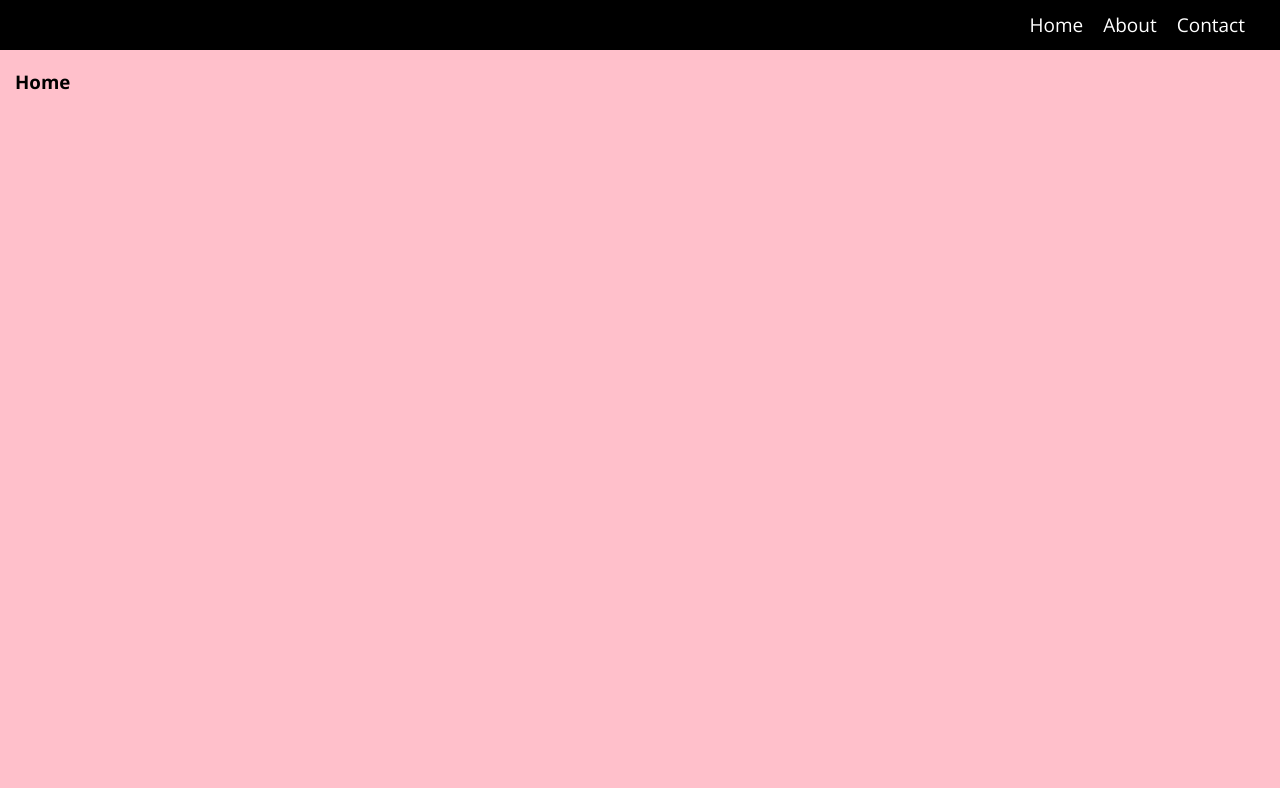
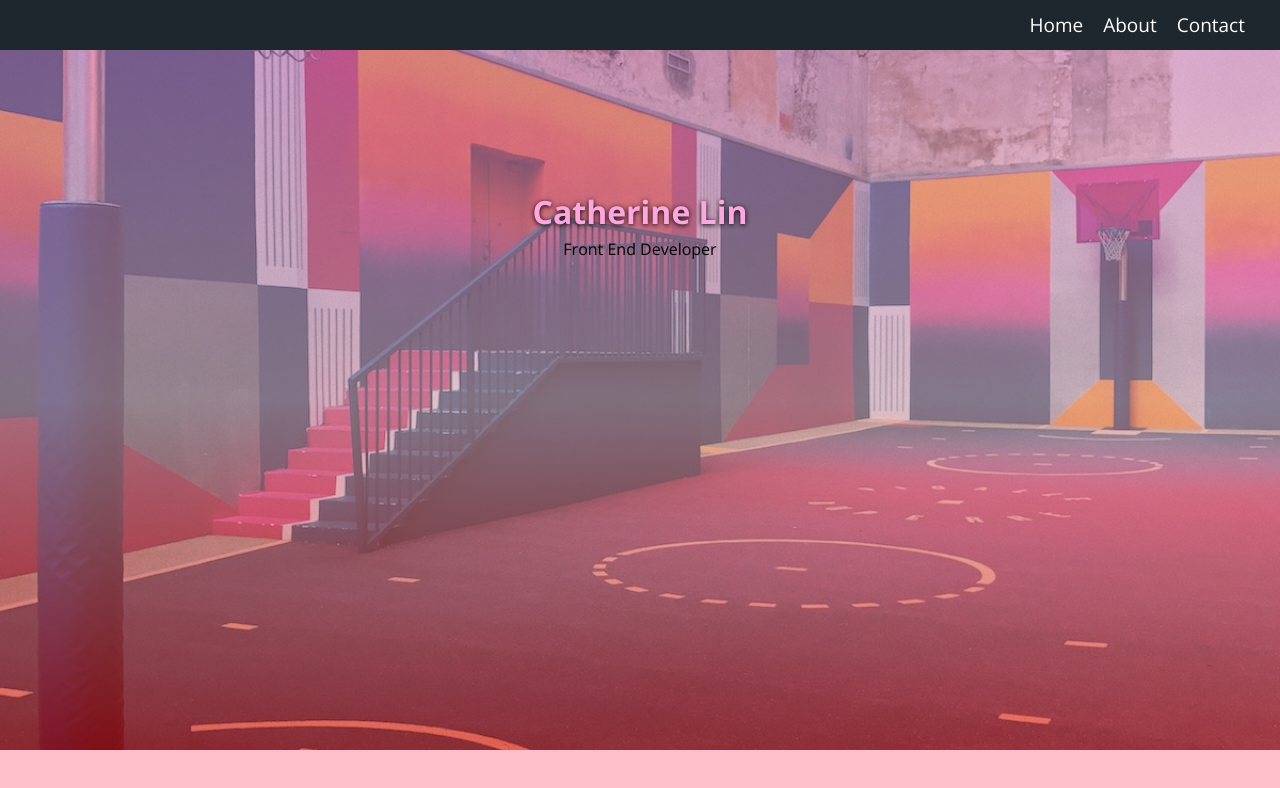
Before and after one commit to c-clin/react-fun-portfolio, a React (Create React App) app: page /Home in a window 1280 px wide. Shown: the top 788 px of the page. Built offline with nearby package versions, Linux system fonts and the light colour scheme.

Commit message:
Added image to home page

```diff
--- a/src/assets/css/main.min.css
+++ b/src/assets/css/main.min.css
@@ -1 +1 @@
-header{position:relative;display:block;width:100%;background:#000;height:50px;color:#fff}header nav{margin:0;padding:0;position:absolute;top:50%;right:15px;-webkit-transform:translateY(-50%);-moz-transform:translateY(-50%);transform:translateY(-50%)}header nav ul li{list-style-type:none;display:inline-block;margin-right:20px}header nav a{font-size:19px;line-height:normal;color:#fff;text-decoration:none}header nav:hover{text-decoration:none;color:#1e90ff;-webkit-transition:.4s ease-in-out;-moz-transition:.4s ease-in-out;transition:.4s ease-in-out}.home{margin:15px}.about{margin:15px}.contact{margin:15px}body{margin:0;background:pink;font-family:'Open Sans',sans-serif}
+header{position:relative;display:block;width:100%;background:#1e272e;height:50px;color:#fff}header nav{margin:0;padding:0;position:absolute;top:50%;right:15px;-webkit-transform:translateY(-50%);-moz-transform:translateY(-50%);transform:translateY(-50%)}header nav ul li{list-style-type:none;display:inline-block;margin-right:20px}header nav a{font-size:19px;line-height:normal;color:#fff;text-decoration:none}header nav:hover{text-decoration:none;color:#1e90ff;-webkit-transition:.4s ease-in-out;-moz-transition:.4s ease-in-out;transition:.4s ease-in-out}.home{top:0;width:100%;height:700px;padding:0;background:linear-gradient(rgba(226,138,221,.45),rgba(255,203,221,.45),rgba(255,0,0,.45)),url(../img/playground.jpg) no-repeat center;background-size:cover}.home .home-text{text-align:center;margin-top:0}.home .home-text .home-name{margin:0;padding-top:140px;color:#fda7df;text-shadow:0 1px 5px #000}.home .home-text .home-title{margin-top:5px}.about{margin:15px}.contact{margin:15px}body{margin:0;background:pink;font-family:'Open Sans',sans-serif}
--- a/src/assets/scss/_config.scss
+++ b/src/assets/scss/_config.scss
@@ -2,6 +2,7 @@
 
 $black: #000000;
 $white: #FFFFFF;
+$lead: #1e272e;
 
 /* mixins */
 
--- a/src/assets/scss/_header.scss
+++ b/src/assets/scss/_header.scss
@@ -2,7 +2,7 @@ header {
 	position: relative;
 	display: block;
 	width: 100%;
-	background: $black;
+	background: $lead;
 	height: 50px;
 	color: $white;
 
--- a/src/assets/scss/_home.scss
+++ b/src/assets/scss/_home.scss
@@ -1,3 +1,29 @@
 .home {
-	margin: 15px;
+	top: 0;
+	width: 100%;
+	height: 700px;
+	padding: 0;
+	background: linear-gradient(
+      rgba(226, 138, 221, 0.45),
+      rgba(255, 203, 221,0.45),
+      rgba(255, 0, 0, 0.45)
+    ), url('../img/playground.jpg') no-repeat center;
+	// Photo by Ilnur Kalimullin on Unsplash
+	background-size: cover;
+
+	.home-text {
+		text-align: center;
+		margin-top: 0;
+		.home-name {
+			margin: 0;
+			padding-top: 140px;
+			color: #FDA7DF;
+			text-shadow: 0px 1px 5px $black;
+		}
+		.home-title {
+			margin-top: 5px;
+		}
+
+	}
+
 }
--- a/src/components/Home.js
+++ b/src/components/Home.js
@@ -5,8 +5,12 @@ class Home extends Component {
   render() {
     return (
       <div className="home">
-      	<h3>Home</h3>
+      	<div className="home-text">
+	      	<h1 className="home-name">Catherine Lin</h1>
+	      	<p className="home-title">Front End Developer</p>
+      	</div>
       </div>
+
     );
   }
 }
```
Also changed, not shown: src/assets/img/playground.jpg (added).
